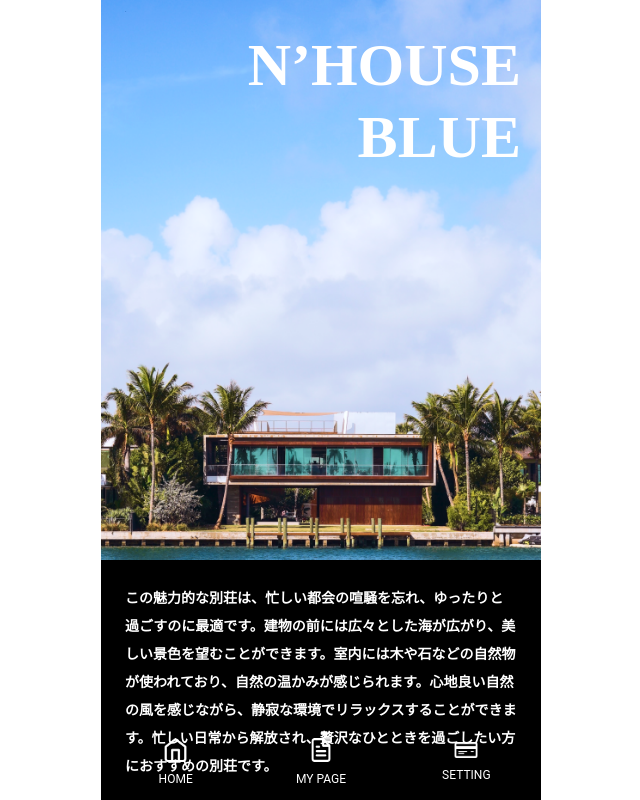
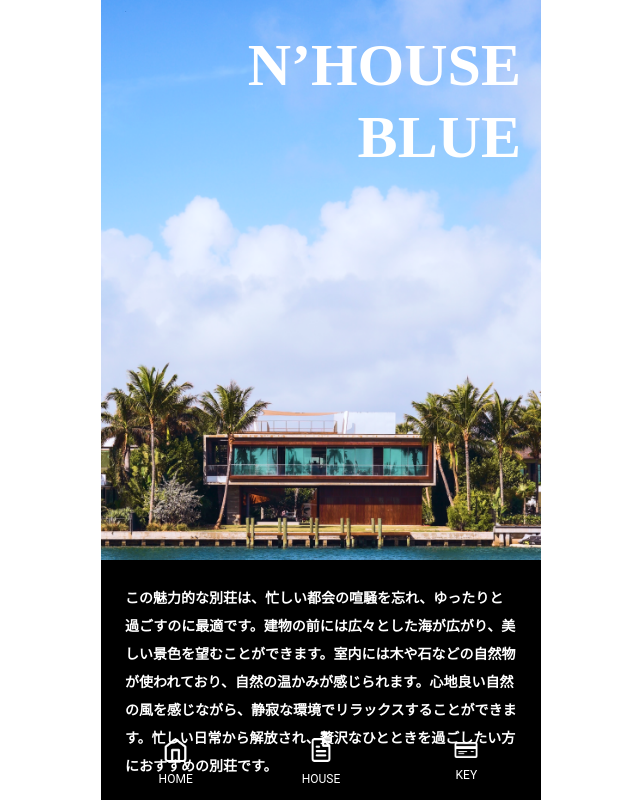
Before and after one commit to luka1104/n-house-mock, a Next.js app: page /property/1 in a window 1280 px wide. Shown: the top 800 px of the page, without its empty margins (319-959 px from the left). Built offline with nearby package versions, Linux system fonts and the light colour scheme.

Commit message:
Update NavFooter links to house and key

```diff
--- a/src/components/NavFooter.tsx
+++ b/src/components/NavFooter.tsx
@@ -26,7 +26,7 @@ const NavFooter: React.FC = () => {
         <Link href="/mypage" w="100%">
           <Center h="100%" w="100%">
             <VStack gap="8px">
-              {router.pathname.includes("mypage") ? (
+              {router.pathname.includes("house") ? (
                 <Center w="64px" h="32px" bg="#00A7C1" borderRadius="16px">
                   <Image h="24px" color="black" src="/icons/MyPage.png" />
                 </Center>
@@ -34,7 +34,7 @@ const NavFooter: React.FC = () => {
                 <Image h="24px" color="black" src="/icons/MyPage.png" />
               )}
               <Text fontFamily="Roboto" fontSize="12px" lineHeight="1.5" fontWeight="400" color="white">
-                MY PAGE
+                HOUSE
               </Text>
             </VStack>
           </Center>
@@ -42,7 +42,7 @@ const NavFooter: React.FC = () => {
         <Link href="/setting" w="100%">
           <Center h="100%" w="100%">
             <VStack gap="8px">
-              {router.pathname.includes("setting") ? (
+              {router.pathname.includes("key") ? (
                 <Center w="64px" h="32px" bg="#00A7C1" borderRadius="16px">
                   <Image w="24px" src="/icons/Setting.png" />
                 </Center>
@@ -50,7 +50,7 @@ const NavFooter: React.FC = () => {
                 <Image w="24px" src="/icons/Setting.png" />
               )}
               <Text fontFamily="Roboto" fontSize="12px" lineHeight="1.5" fontWeight="400" color="white">
-                SETTING
+                KEY
               </Text>
             </VStack>
           </Center>
```
Also changed, not shown: src/pages/mypage.tsx (deleted, +0 -8 lines), src/pages/setting.tsx (deleted, +0 -8 lines).
